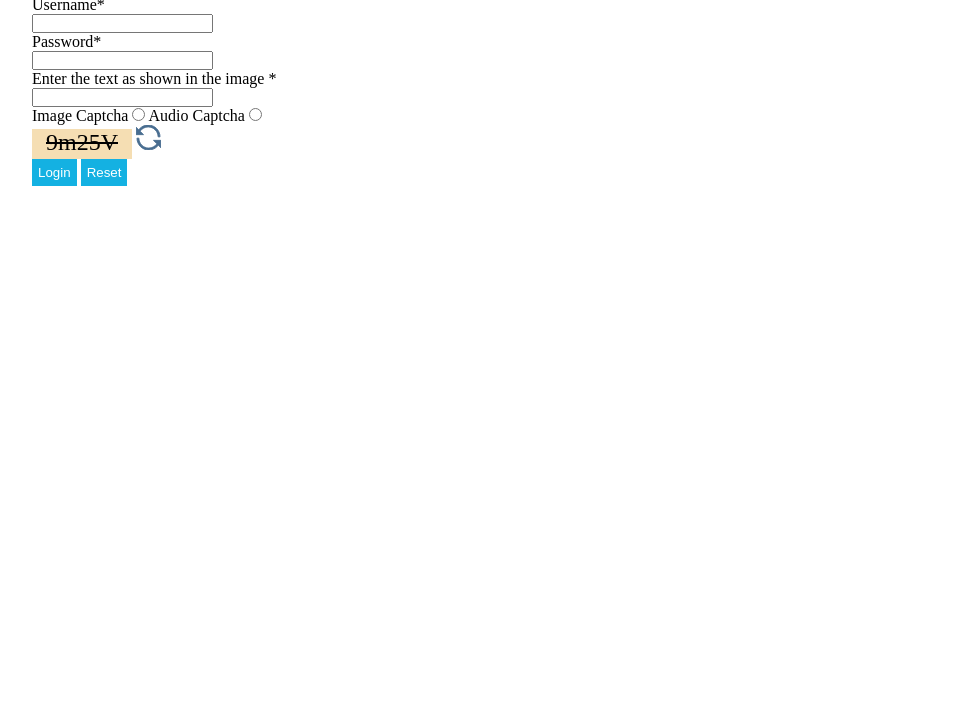
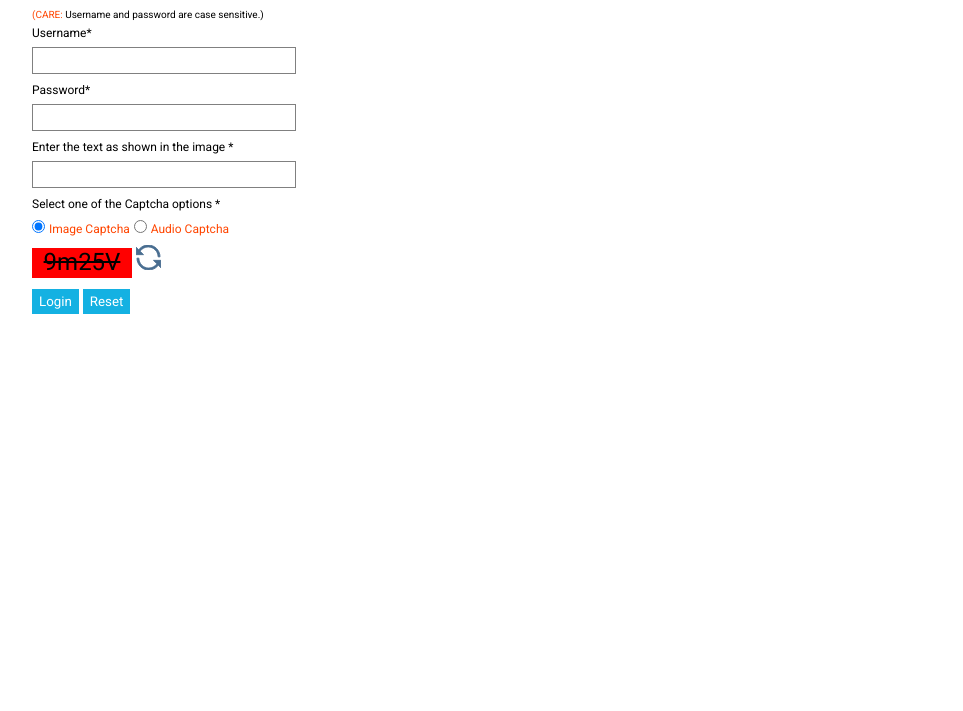
Before and after one commit to SanjoyGorai/SBI-login-Page, a plain HTML site: page index.html in a window 1280 px wide. Shown: the part 89-800 px from the top of the page, without its empty margins (158-1121 px from the left). Drawn offline with Linux system fonts and the light colour scheme.

Commit message:
basics captcha shoe hide is working

```diff
--- a/index.html
+++ b/index.html
@@ -7,7 +7,11 @@
     <title>State Bank of India</title>
     <link rel="icons" href="icons/SBI-logo.svg.png">
     <link rel="stylesheet" href="style.css">
-
+    <link rel="preconnect" href="https://fonts.googleapis.com">
+    <link rel="preconnect" href="https://fonts.gstatic.com" crossorigin>
+    <link
+        href="https://fonts.googleapis.com/css2?family=Roboto+Condensed:ital,wght@0,100..900;1,100..900&family=Roboto:ital,wght@0,100;0,300;0,400;0,500;0,700;0,900;1,100;1,300;1,400;1,500;1,700;1,900&display=swap"
+        rel="stylesheet">
 </head>
 
 <body onload="generateCaptcha()">
@@ -39,22 +43,24 @@
 
     <div class="main-div">
         <div class="form-div">
+            <span id="care-txt"><span style="color: orangered;">(CARE: </span> Username and password are case
+                sensitive.)</span> <br>
             <form action="">
                 <label for="">Username*</label> <br>
-                <input type="text">   <br>
-                <label for="">Password*</label>   <br>
-                <input type="password">  <br>
+                <input type="text" id="username-field" onpaste="return false"> <br>
+                <label for="">Password*</label> <br>
+                <input type="password" id="password-field"> <br>
                 <label for="">Enter the text as shown in the image *</label> <br>
-                <input type="text">
-                <div>
-                    <label for="">Image Captcha</label>
-                    <input type="radio">
-                    <label for="">Audio Captcha</label>
-                    <input type="radio">
+                <input type="text" id="captcha-field"> <br>
+                <label for="">Select one of the Captcha options *</label>
+                <div class="radio-captcha-div">
+                    <input type="radio" id="image-radio" name="captcha" checked>
+                    <label for="image-radio" class="captcha-label">Image Captcha</label>
+                    <input type="radio" name="captcha" id="audio-radio">
+                    <label for="audio-radio" class="captcha-label">Audio Captcha</label>
                 </div>
-                <div id="captcha-div">
-
-                </div>
+                <div hidden id="captcha-div"> </div>
+                <audio src="" controls id="captcha-audio" hidden>Sa</audio>
                 <img src="icons/refresh.svg" alt="" id="refresh-img"> <br>
                 <button id="login-btn">Login</button>
                 <button id="reset-btn">Reset</button>
--- a/script.js
+++ b/script.js
@@ -1,6 +1,6 @@
 
 const captchaDiv = document.getElementById('captcha-div');
-
+// captchaDiv.style.visibility = 'hidden';
 console.log(captchaDiv);
 
 function generateCaptcha() {
@@ -14,3 +14,35 @@ function generateCaptcha() {
 }
 const refreshImg = document.getElementById('refresh-img');
 refreshImg.addEventListener('click', generateCaptcha);
+
+
+const userName = window.document.getElementById('username-field');
+userName.addEventListener('paste', e => alert('Paste is not allwoed'));
+
+
+const imageRadio = document.getElementById('image-radio');
+const audioRadio = document.getElementById('audio-radio');
+const captchaAudio = document.getElementById('captcha-audio');
+
+audioRadio.addEventListener('change', e => showHide())
+imageRadio.addEventListener('change', e => showHide())
+
+
+
+function showHide() {
+    if (audioRadio.checked) {
+        captchaAudio.hidden = false;
+        refreshImg.style.visibility = 'hidden';
+        captchaDiv.style.visibility = 'hidden'
+    } else {
+        refreshImg.style.visibility = 'visible'
+        captchaAudio.hidden = true;
+        // captchaAudio.style.visibility = 'hidden'
+        captchaDiv.style.visibility = 'visible'
+    }
+
+    if (imageRadio.checked) {
+        console.log('ffff');
+
+    }
+}
--- a/style.css
+++ b/style.css
@@ -1,6 +1,7 @@
 * {
     margin: 0;
     padding: 0;
+    font-family: "Roboto", sans-serif;
 }
 
 header {
@@ -57,17 +58,49 @@ nav ul li a:hover {
     text-decoration: none;
     background-color: aqua;
 }
-.main-div{
+
+.main-div {
     margin: auto;
     width: 900px;
 }
-form {
-    display: block;
+
+form {}
+
+label {
+    font-size: 12px;
 }
-#captcha-div{
+
+#care-txt {
+    font-size: 10px;
+}
+
+form input {
+    padding: 5px;
+    /* width: 252px; */
+    outline: none;
+    border: 1px solid grey;
+    background: none;
+}
+
+#username-field,
+#password-field,
+#captcha-field {
+    width: 252px;
+}
+
+form>input,
+label,
+div,
+image,
+button {
+    margin-top: 6px;
+    margin-bottom: 5px;
+}
+
+#captcha-div {
     width: 100px;
     height: 30px;
-    background-color: wheat;
+    background-color: red;
     display: inline-block;
     font-weight: 400;
     font-size: x-large;
@@ -75,26 +108,43 @@ form {
     text-decoration: line-through;
     user-select: none;
 }
-#refresh-img{
+
+.captcha-label {
+    color: orangered;
+    font-size: 12px;
+}
+
+.radio-captcha-div input,
+label {}
+
+#refresh-img {
     width: 25px;
     display: inline;
     color: blue;
 }
-#refresh-img:hover{
+
+#refresh-img:hover {
     cursor: pointer;
 }
 
-#login-btn{
+#login-btn {
     background-color: #14B1E2;
     border: none;
-    padding: 6px;
+    padding-top: 5px;
+    padding-bottom: 5px;
+    padding-left: 7px;
+    padding-right: 7px;
     cursor: pointer;
     color: white;
 }
-#reset-btn{
+
+#reset-btn {
     background-color: #14B1E2;
     border: none;
-    padding: 6px;
+    padding-top: 5px;
+    padding-bottom: 5px;
+    padding-left: 7px;
+    padding-right: 7px;
     cursor: pointer;
     color: white;
 }
```
